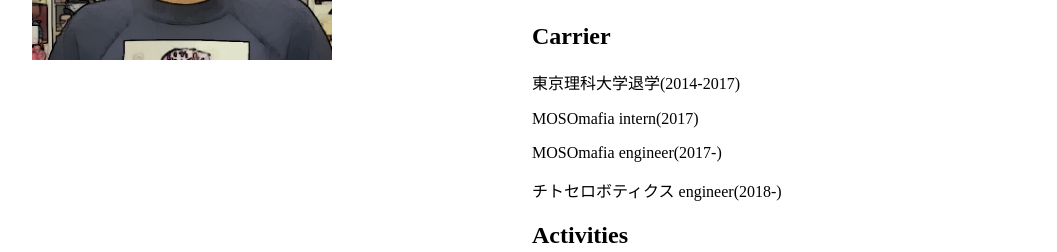
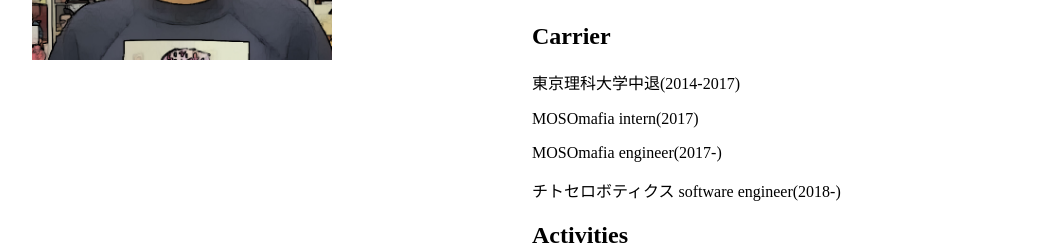
Before and after one commit to masatakashida/my-portfolio, a React app: page / in a window 1280 px wide. Shown: the part 293-545 px from the top of the page, without its empty margins (108-1165 px from the left). Built offline with nearby package versions, Linux system fonts and the light colour scheme.

Commit message:
プロフィールを修正した

```diff
--- a/src/components/ProfilePage.js
+++ b/src/components/ProfilePage.js
@@ -13,10 +13,10 @@ const ProfilePage = () => (
         <p>一人一人に自分の可能性や未来を明るいものと感じてもらいたい。</p>
       </div>
       <h2 className="title">Carrier</h2>
-      <p>東京理科大学退学(2014-2017)</p>
+      <p>東京理科大学中退(2014-2017)</p>
       <p>MOSOmafia intern(2017)</p>
       <p>MOSOmafia engineer(2017-)</p>
-      <p>チトセロボティクス engineer(2018-)</p>
+      <p>チトセロボティクス software engineer(2018-)</p>
       <h2 className="title">Activities</h2>
       <p>森のあつまり(2016-2017)</p>
       <p>ぼくらはてんさい(2016-)</p>
```
Also changed, not shown: 1 other file (tests, documents, lock files or other folders).
